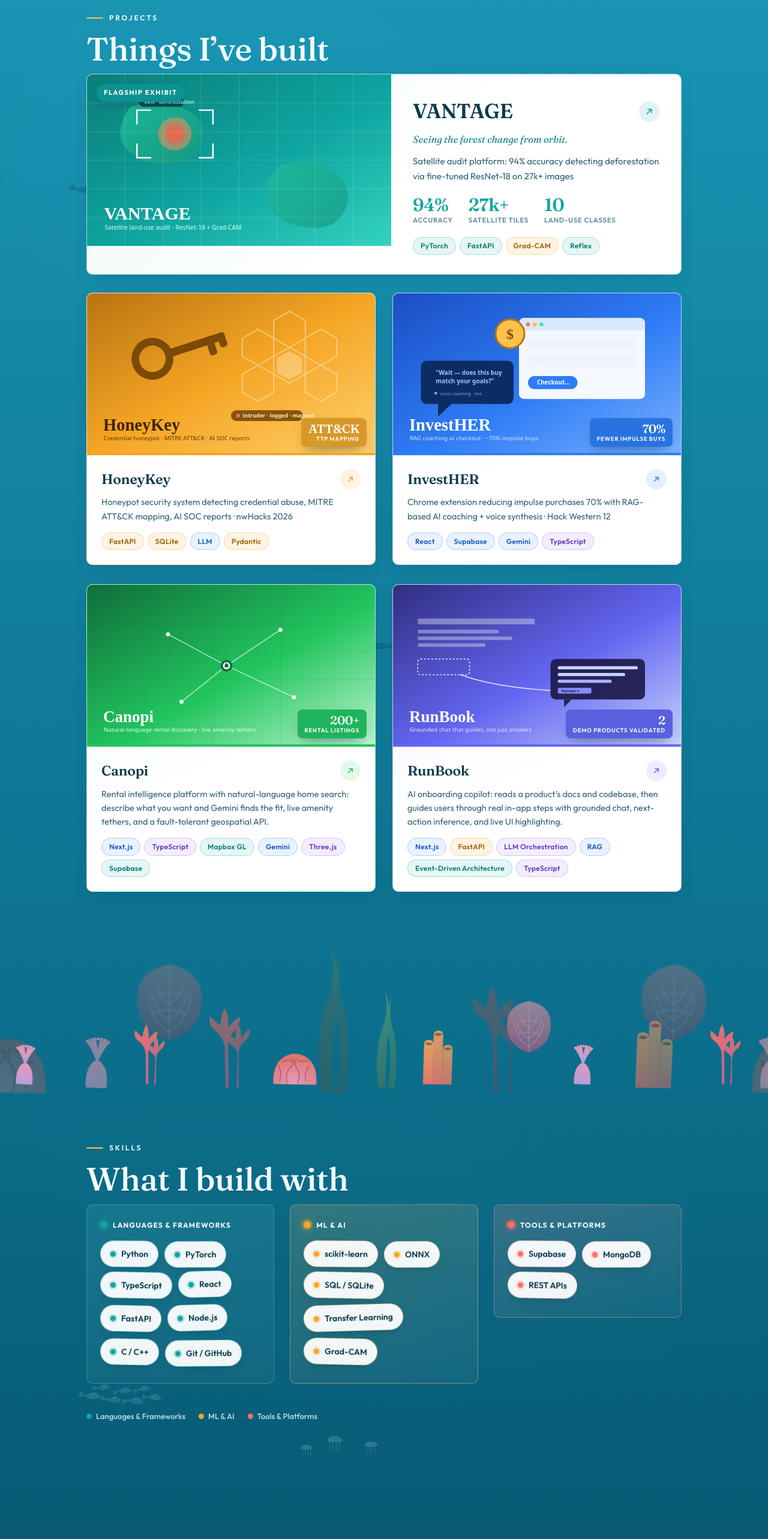
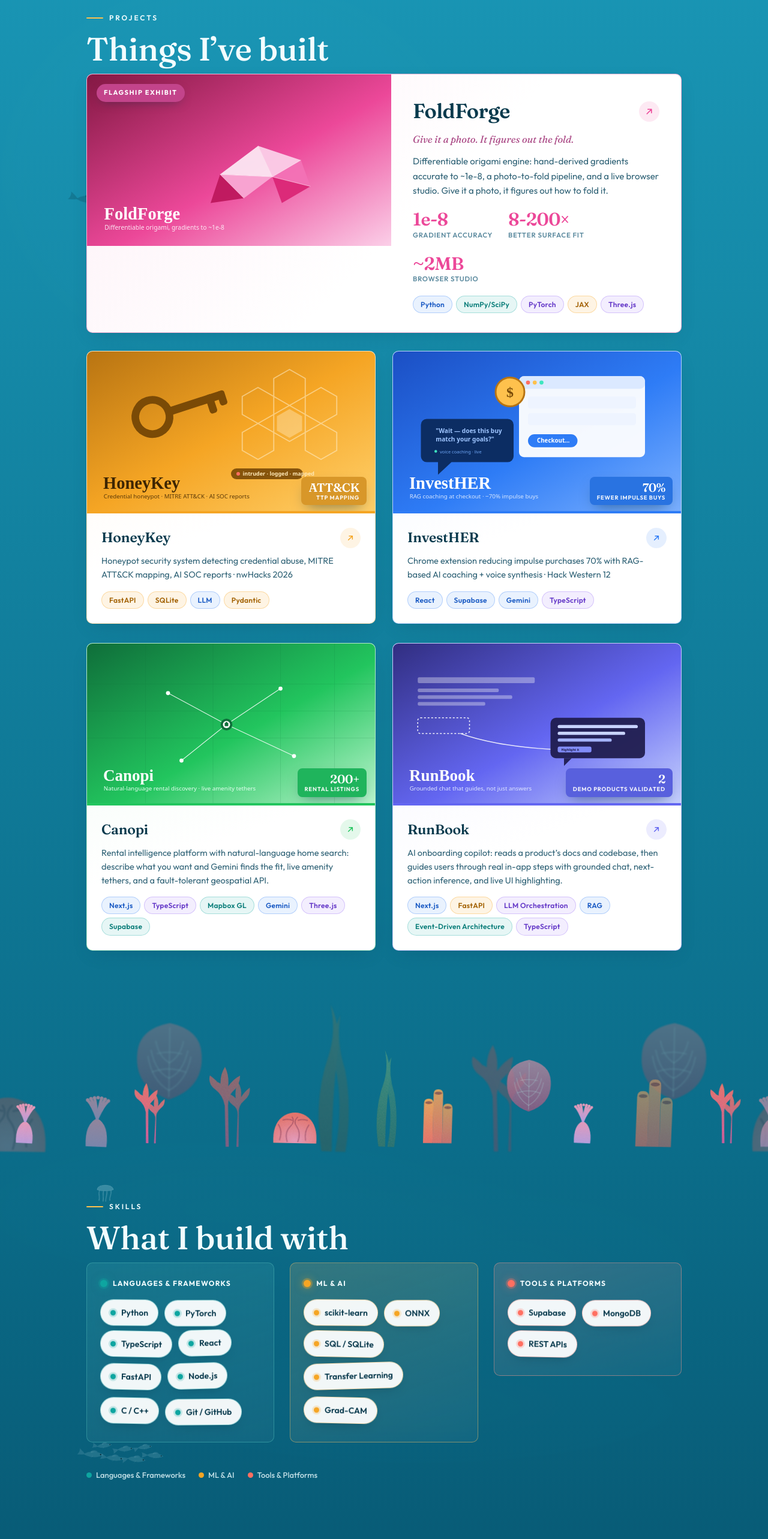
Before and after one commit to ZhuBryan/Portfolio-Site, a React (Vite) app: page / in a window 1280 px wide. Shown: the part 1620-4186 px from the top of the page at 60% size. Built offline with nearby package versions, Linux system fonts and the light colour scheme.

Commit message:
Redo favicon as wavier B, fix jelly/remove ray creatures, replace VANTAGE with FoldForge

```diff
--- /dev/null
+++ b/src/components/JellyBloom/JellyBloom.css
@@ -0,0 +1,52 @@
+/* Fixed near-surface position; only a small local drift, never a full-width
+   patrol and never pulled down into deep water. */
+.jelly-bloom {
+  position: absolute;
+  z-index: 0;
+  pointer-events: none;
+  animation: jelly-bloom-drift 9s ease-in-out infinite alternate;
+  will-change: transform;
+}
+@keyframes jelly-bloom-drift {
+  from {
+    transform: translate(-5px, -4px);
+  }
+  to {
+    transform: translate(5px, 6px);
+  }
+}
+
+.jb-bell {
+  transform-box: fill-box;
+  transform-origin: 50% 100%;
+  animation: jb-pulse 2.4s ease-in-out infinite alternate;
+}
+@keyframes jb-pulse {
+  from {
+    transform: scaleY(1);
+  }
+  to {
+    transform: scaleY(0.82);
+  }
+}
+
+.jb-t {
+  transform-box: fill-box;
+  transform-origin: 50% 0%;
+  animation: jb-sway 2.4s ease-in-out infinite alternate;
+  animation-delay: var(--d, 0s);
+}
+@keyframes jb-sway {
+  from {
+    transform: rotate(-8deg);
+  }
+  to {
+    transform: rotate(8deg);
+  }
+}
+
+@media (prefers-reduced-motion: reduce) {
+  .jelly-bloom {
+    display: none;
+  }
+}
--- /dev/null
+++ b/src/components/JellyBloom/JellyBloom.tsx
@@ -0,0 +1,53 @@
+import './JellyBloom.css';
+
+/** Bell + four trailing tentacles; pulse/sway are driven entirely by CSS. */
+function JellyfishGlyph() {
+  return (
+    <g>
+      <path className="jb-bell" d="M-18 0 C-18 -16 18 -16 18 0 C11 4 -11 4 -18 0 Z" />
+      <path className="jb-t jb-t1" fill="none" strokeWidth="2" strokeLinecap="round" d="M-13 3 C-15 12 -10 16 -12 24" />
+      <path className="jb-t jb-t2" fill="none" strokeWidth="2" strokeLinecap="round" d="M-4 4 C-5 13 -2 17 -3 26" />
+      <path className="jb-t jb-t3" fill="none" strokeWidth="2" strokeLinecap="round" d="M4 4 C5 13 2 17 3 26" />
+      <path className="jb-t jb-t4" fill="none" strokeWidth="2" strokeLinecap="round" d="M13 3 C15 12 10 16 12 24" />
+    </g>
+  );
+}
+
+interface JellyBloomProps {
+  /** Fixed position, near the surface — this creature drifts in place, it
+   * does not patrol across the section. */
+  left: string;
+  top: string;
+  tint?: string;
+  scale?: number;
+  delay?: number;
+}
+
+/**
+ * A single jellyfish that pulses and sways gently in place near the surface.
+ * Pure CSS, no patrol animation, small local drift only (a few px), so it
+ * never reads as "swimming across" or "deep in the water" — just a bit of
+ * ambient life near the top of a section.
+ */
+export default function JellyBloom({
+  left,
+  top,
+  tint = 'rgba(210, 248, 252, 0.4)',
+  scale = 1,
+  delay = 0,
+}: JellyBloomProps) {
+  return (
+    <div className="jelly-bloom" style={{ left, top, animationDelay: `${delay}s` }} aria-hidden="true">
+      <svg
+        viewBox="-24 -20 48 56"
+        width={48 * scale}
+        height={56 * scale}
+        fill={tint}
+        stroke={tint}
+        style={{ overflow: 'visible' }}
+      >
+        <JellyfishGlyph />
+      </svg>
+    </div>
+  );
+}
--- a/src/components/SwimBy/SwimBy.css
+++ b/src/components/SwimBy/SwimBy.css
@@ -91,51 +91,6 @@
   }
 }
 
-/* jellyfish: bell contracts, tentacles trail with a lazy sway */
-.jelly-bell {
-  transform-box: fill-box;
-  transform-origin: 50% 100%;
-  animation: jelly-pulse 2.6s ease-in-out infinite alternate;
-}
-@keyframes jelly-pulse {
-  from {
-    transform: scaleY(1);
-  }
-  to {
-    transform: scaleY(0.84);
-  }
-}
-.jelly-t {
-  transform-box: fill-box;
-  transform-origin: 50% 0%;
-  animation: jelly-sway 2.6s ease-in-out infinite alternate;
-  animation-delay: var(--d, 0s);
-}
-@keyframes jelly-sway {
-  from {
-    transform: rotate(-7deg);
-  }
-  to {
-    transform: rotate(7deg);
-  }
-}
-
-/* ray: slow wing flap, much lazier than the fish tail beat */
-.ray-body {
-  transform-box: fill-box;
-  transform-origin: 50% 50%;
-  animation: ray-flap 1.7s ease-in-out infinite alternate;
-  animation-delay: var(--d, 0s);
-}
-@keyframes ray-flap {
-  from {
-    transform: scaleY(0.8);
-  }
-  to {
-    transform: scaleY(1);
-  }
-}
-
 @media (prefers-reduced-motion: reduce) {
   .swimby {
     display: none;
--- a/src/components/SwimBy/SwimBy.tsx
+++ b/src/components/SwimBy/SwimBy.tsx
@@ -50,101 +50,13 @@ export function FishSchool({ tint }: { tint: string }) {
   );
 }
 
-/* ── jellyfish (bell pulse + trailing tentacle sway) ──────────────────────── */
-function Jellyfish() {
-  return (
-    <g>
-      <path className="jelly-bell" d="M-20 0 C-20 -18 20 -18 20 0 C12 5 -12 5 -20 0 Z" />
-      <path className="jelly-t jelly-t1" fill="none" strokeWidth="2" strokeLinecap="round" d="M-14 3 C-16 13 -11 18 -13 27" />
-      <path className="jelly-t jelly-t2" fill="none" strokeWidth="2" strokeLinecap="round" d="M-5 4 C-6 15 -2 19 -4 29" />
-      <path className="jelly-t jelly-t3" fill="none" strokeWidth="2" strokeLinecap="round" d="M5 4 C6 15 2 19 4 29" />
-      <path className="jelly-t jelly-t4" fill="none" strokeWidth="2" strokeLinecap="round" d="M14 3 C16 13 11 18 13 27" />
-    </g>
-  );
-}
-
-const JELLY_POS = [
-  { x: 44, y: 26, s: 0.9 },
-  { x: 150, y: 12, s: 1.05 },
-  { x: 232, y: 34, s: 0.82 },
-];
-
-/** A small bloom of jellyfish, drifting rather than darting. */
-export function JellySchool({ tint }: { tint: string }) {
-  return (
-    <svg
-      viewBox="-30 -24 340 112"
-      width="300"
-      height="99"
-      aria-hidden="true"
-      fill={tint}
-      stroke={tint}
-      style={{ overflow: 'visible' }}
-    >
-      {JELLY_POS.map((j, i) => (
-        <g
-          key={i}
-          transform={`translate(${j.x} ${j.y}) scale(${j.s})`}
-          style={{ ['--d' as string]: `${(-i * 0.45).toFixed(2)}s` }}
-        >
-          <Jellyfish />
-        </g>
-      ))}
-    </svg>
-  );
-}
-
-/* ── ray (diamond wings, slow flap) ────────────────────────────────────────── */
-function Ray() {
-  return (
-    <g>
-      <path
-        className="ray-body"
-        d="M-38 0 Q-18 -16 0 -4 Q18 -16 38 0 Q18 8 0 3 Q-18 8 -38 0 Z"
-      />
-      <path className="ray-tail" fill="none" strokeWidth="2" strokeLinecap="round" d="M0 2 C8 4 18 5 27 3" />
-    </g>
-  );
-}
-
-const RAY_POS = [
-  { x: 64, y: 22, s: 1.1 },
-  { x: 200, y: 38, s: 0.85 },
-];
-
-/** A couple of rays gliding by, wings flapping slower than a fish's tail. */
-export function RaySchool({ tint }: { tint: string }) {
-  return (
-    <svg
-      viewBox="-30 -24 340 112"
-      width="300"
-      height="99"
-      aria-hidden="true"
-      fill={tint}
-      stroke={tint}
-      style={{ overflow: 'visible' }}
-    >
-      {RAY_POS.map((r, i) => (
-        <g
-          key={i}
-          transform={`translate(${r.x} ${r.y}) scale(${r.s})`}
-          style={{ ['--d' as string]: `${(-i * 0.5).toFixed(2)}s` }}
-        >
-          <Ray />
-        </g>
-      ))}
-    </svg>
-  );
-}
-
 /**
- * A creature patrolling its section — pure CSS animation, zero JS per frame.
- * The wrapper is a full-width strip; inside it a "runner" swims to an inset
- * margin, turns around, and swims back, forever, never leaving the section
- * rectangle. A ResizeObserver keeps the turn point (--patrol-x) in step with
- * the strip width, so nothing ever crosses out or gets clipped.
- * Drop one or two into any section that feels static; `species` picks the
- * silhouette (defaults to the fish school).
+ * A school of fish patrolling its section — pure CSS animation, zero JS per
+ * frame. The wrapper is a full-width strip; inside it a "runner" swims to an
+ * inset margin, turns around, and swims back, forever, never leaving the
+ * section rectangle. A ResizeObserver keeps the turn point (--patrol-x) in
+ * step with the strip width, so the school never crosses out or gets clipped.
+ * Drop one or two into any section that feels static.
  */
 interface SwimByProps {
   top: string;
@@ -153,14 +65,7 @@ interface SwimByProps {
   reverse?: boolean;
   tint?: string;
   scale?: number;
-  species?: 'fish' | 'jelly' | 'ray';
 }
-
-const SPECIES: Record<NonNullable<SwimByProps['species']>, (props: { tint: string }) => JSX.Element> = {
-  fish: FishSchool,
-  jelly: JellySchool,
-  ray: RaySchool,
-};
 
 const SCHOOL_W = 300; // FishSchool svg intrinsic width (px); scale only shrinks it
 const MARGIN = 24; // inset from each strip edge where the school turns around
@@ -172,9 +77,7 @@ export default function SwimBy({
   reverse = false,
   tint = 'rgba(6, 44, 60, 0.25)',
   scale = 1,
-  species = 'fish',
 }: SwimByProps) {
-  const Creature = SPECIES[species];
   const stripRef = useRef<HTMLDivElement>(null);
   const runnerRef = useRef<HTMLDivElement>(null);
 
@@ -214,7 +117,7 @@ export default function SwimBy({
           style={{ animationDuration: `${duration * 2}s`, animationDelay: `${legDelay}s` }}
         >
           <div style={{ transform: `scale(${scale})` }}>
-            <Creature tint={tint} />
+            <FishSchool tint={tint} />
           </div>
         </div>
       </div>
--- a/src/data/projects.ts
+++ b/src/data/projects.ts
@@ -57,46 +57,47 @@ export interface Project {
 
 export const projects: Project[] = [
   {
-    id: 'vantage',
-    name: 'VANTAGE',
+    id: 'foldforge',
+    name: 'FoldForge',
     description:
-      'Satellite audit platform: 94% accuracy detecting deforestation via fine-tuned ResNet-18 on 27k+ images',
+      'Differentiable origami engine: hand-derived gradients accurate to ~1e-8, a photo-to-fold pipeline, and a live browser studio. Give it a photo, it figures out how to fold it.',
     longDescription:
-      'Built an end-to-end environmental audit platform that ingests satellite tiles, classifies land-use change with a fine-tuned ResNet-18 (94% accuracy on 27k+ EuroSAT images), and surfaces explainable per-pixel attribution via Grad-CAM. Real-time API + dashboard.',
-    accentColor: '#0ea5a0',
-    tagline: 'Seeing the forest change from orbit.',
+      'Give it a photo. It figures out how to fold it. FoldForge is a differentiable computational origami engine: it reads and validates crease patterns, folds them into 3D with a physically accurate rigid-panel simulator, and runs the whole thing backwards, from a target shape, or a photograph, to the crease pattern that folds into it. Built from scratch in NumPy, every gradient hand-derived and checked against finite differences to ~1e-8, including an implicit-function-theorem layer that differentiates a full physics solver at its energy equilibrium through a single linear solve. Feed it a photo shot at an angle and it detects the mirror axis and straightens the fold before folding it into a real, exportable, 3D-printable crease pattern.',
+    accentColor: '#ec4899',
+    tagline: 'Give it a photo. It figures out the fold.',
     metrics: [
-      { value: '94%', label: 'accuracy' },
-      { value: '27k+', label: 'satellite tiles' },
-      { value: '10', label: 'land-use classes' },
+      { value: '1e-8', label: 'gradient accuracy' },
+      { value: '8-200×', label: 'better surface fit' },
+      { value: '~2MB', label: 'browser studio' },
     ],
     mediaType: 'photo',
-    imageUrl: '/images/projects/vantage.svg',
-    gallery: ['/images/projects/vantage.svg'],
+    imageUrl: '/images/projects/foldforge.svg',
+    gallery: ['/images/projects/foldforge.svg'],
     tags: [
-      { label: 'PyTorch', tone: 'teal' },
-      { label: 'FastAPI', tone: 'teal' },
-      { label: 'Grad-CAM', tone: 'amber' },
-      { label: 'Reflex', tone: 'teal' },
+      { label: 'Python', tone: 'blue' },
+      { label: 'NumPy/SciPy', tone: 'teal' },
+      { label: 'PyTorch', tone: 'purple' },
+      { label: 'JAX', tone: 'amber' },
+      { label: 'Three.js', tone: 'purple' },
     ],
     deckCards: [
       {
-        type: 'VANTAGE Core',
-        title: 'Architecture',
+        type: 'Differentiable Core',
+        title: 'Analytic Gradients to ~1e-8',
         content:
-          'ResNet-18 backbone fine-tuned on EuroSAT, served from a FastAPI inference layer with a Reflex dashboard on top.',
+          'Hand-derived fold kinematics (Jacobians, sparse-Hessian implicit-function layer) differentiate a full rigid-panel physics simulator, verified against finite differences to ~1e-8, no autodiff framework required.',
       },
       {
-        type: 'EuroSAT Training Set',
-        title: 'Dataset Metrics',
+        type: 'Photo-to-Origami',
+        title: '8-200x Better Surface Fit',
         content:
-          '27k+ multispectral satellite tiles, 10 land-use classes, stratified split, 94% top-1 accuracy on the held-out set.',
+          'A 2D warped-Miura solver jointly optimizes flat crease pattern and folded surface via gradient descent, fed by GrabCut segmentation and MiDaS monocular depth estimation, turning any photo into a real, printable fold.',
       },
       {
-        type: 'Visual Interpretability',
-        title: 'Grad-CAM Heatmaps',
+        type: 'Live Studio',
+        title: 'Fold It in Your Browser',
         content:
-          'Per-pixel attribution overlays show where the model is locking onto deforestation signatures: auditable, not a black box.',
+          'A dependency-free ~2MB Three.js studio with its own in-browser physics fold solver: drag a photo on, watch it get segmented, depth-estimated, and folded live. No install, no server.',
       },
     ],
   },
--- a/src/sections/Contact/Contact.tsx
+++ b/src/sections/Contact/Contact.tsx
@@ -1,7 +1,7 @@
 import { motion } from 'framer-motion';
 import DriftLayer from '../../components/DriftLayer/DriftLayer';
 import SandCrab from '../../components/SandCrab/SandCrab';
-import SwimBy from '../../components/SwimBy/SwimBy';
+import JellyBloom from '../../components/JellyBloom/JellyBloom';
 import './Contact.css';
 
 const MailIcon = (
@@ -31,8 +31,8 @@ export default function Contact() {
   return (
     <section className="contact-section" id="contact">
       <DriftLayer />
-      {/* a jellyfish drifting in the deep water behind the contact copy */}
-      <SwimBy top="18%" duration={44} tint="rgba(180, 235, 245, 0.14)" scale={0.75} species="jelly" />
+      {/* a jellyfish drifting near the surface behind the contact copy */}
+      <JellyBloom left="76%" top="8%" tint="rgba(180, 235, 245, 0.24)" scale={0.8} />
       {/* a small crab that scuttles along the sand away from the cursor
           (desktop/hover/no-reduced-motion; canvas-free, pointer-events none) */}
       <SandCrab sectionSelector="#contact" />
--- a/src/sections/Projects/Projects.tsx
+++ b/src/sections/Projects/Projects.tsx
@@ -6,6 +6,7 @@ import ProjectModal from './ProjectModal';
 import Coral from '../../components/Coral/Coral';
 import ReefPeeker from '../../components/ReefPeeker/ReefPeeker';
 import SwimBy from '../../components/SwimBy/SwimBy';
+import JellyBloom from '../../components/JellyBloom/JellyBloom';
 import './Projects.css';
 
 // (coral reef row + ambient schools + caustic shimmer)
@@ -20,7 +21,7 @@ export default function Projects() {
           reef (the interactive flocking canvas lives in Experience). */}
       <div className="caustics" aria-hidden="true" />
       <SwimBy top="16%" duration={38} tint="rgba(6, 44, 60, 0.22)" scale={0.9} />
-      <SwimBy top="58%" duration={46} reverse delay={-18} tint="rgba(6, 44, 60, 0.16)" scale={0.8} species="ray" />
+      <JellyBloom left="82%" top="10%" tint="rgba(6, 44, 60, 0.2)" scale={0.85} />
       {/* the shy octopus rises from behind the coral and watches the cursor */}
       <ReefPeeker />
       <Coral />
--- a/src/sections/Skills/Skills.tsx
+++ b/src/sections/Skills/Skills.tsx
@@ -2,6 +2,7 @@ import { type CSSProperties } from 'react';
 import { motion } from 'framer-motion';
 import { skills, CATEGORY_COLOR, CATEGORY_LABEL, type SkillCategory } from '../../data/skills';
 import SwimBy from '../../components/SwimBy/SwimBy';
+import JellyBloom from '../../components/JellyBloom/JellyBloom';
 import DriftLayer from '../../components/DriftLayer/DriftLayer';
 import './Skills.css';
 
@@ -20,7 +21,7 @@ export default function Skills() {
       <div className="caustics" aria-hidden="true" />
       <DriftLayer />
       <SwimBy top="70%" duration={42} tint="rgba(220, 250, 255, 0.12)" scale={0.7} />
-      <SwimBy top="86%" duration={30} reverse delay={-10} tint="rgba(220, 250, 255, 0.16)" scale={0.65} species="jelly" />
+      <JellyBloom left="12%" top="9%" tint="rgba(220, 250, 255, 0.22)" scale={0.75} />
 
       <div className="section-inner">
         <p className="section-label">Skills</p>
```
Also changed, not shown: public/favicon.svg, public/images/projects/foldforge.svg (added).
